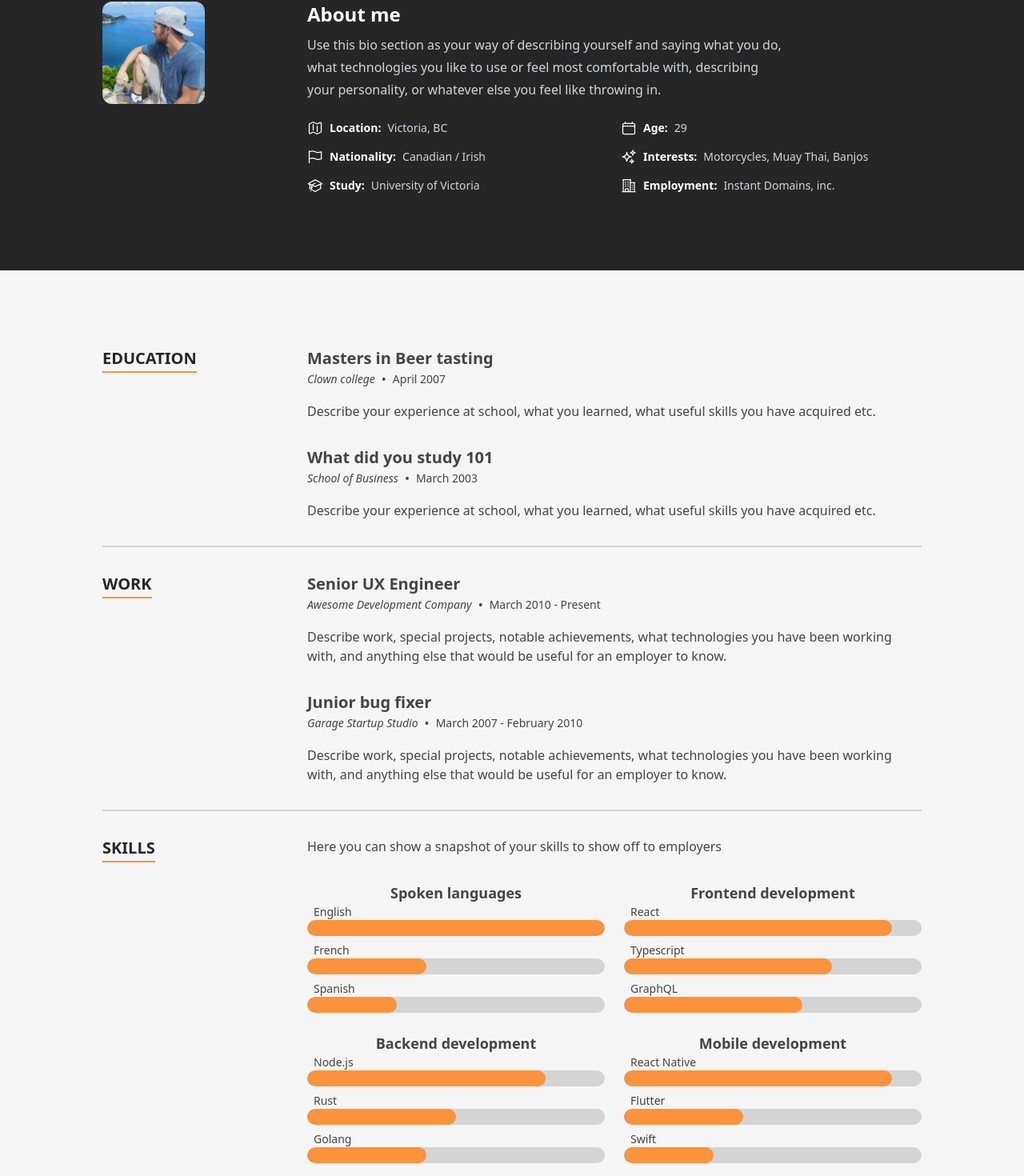
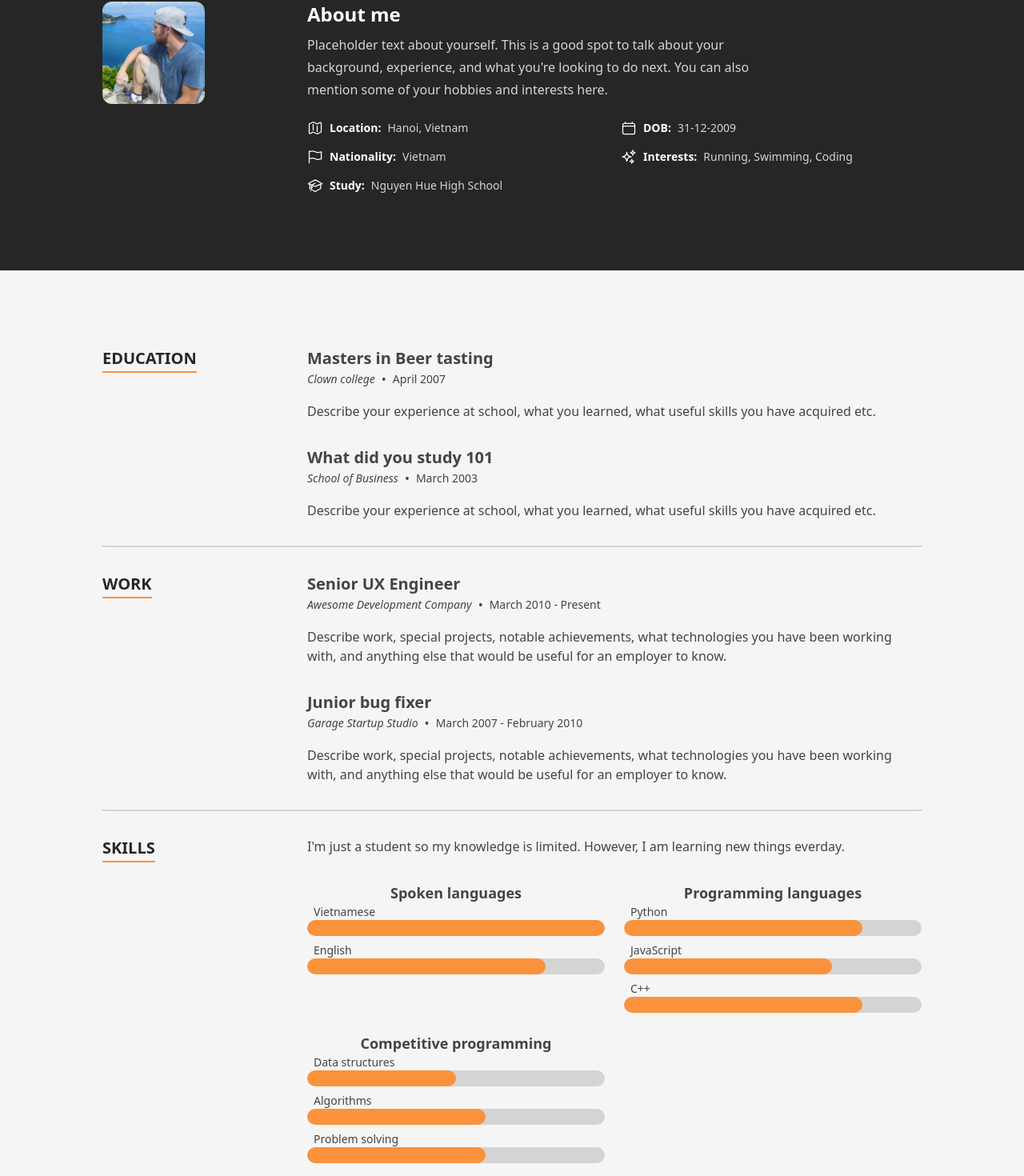
Before and after one commit to AKT311209/OnlineProfile, a Next.js app: page / in a window 1280 px wide. Shown: the part 894-2364 px from the top of the page at 80% size. Built offline with nearby package versions, Linux system fonts and the light colour scheme.

Commit message:
Remove FUNDING.yml, update package manager to Yarn, and modify personal information in Footer and Resume sections

```diff
--- a/package.json
+++ b/package.json
@@ -60,5 +60,6 @@
   },
   "resolutions": {
     "autoprefixer": "10.4.5"
-  }
+  },
+  "packageManager": "yarn@1.22.22+sha512.a6b2f7906b721bba3d67d4aff083df04dad64c399707841b7acf00f6b133b7ac24255f2652fa22ae3534329dc6180534e98d17432037ff6fd140556e2bb3137e"
 }
--- a/src/components/Sections/Footer.tsx
+++ b/src/components/Sections/Footer.tsx
@@ -22,13 +22,8 @@ const Footer: FC = memo(() => (
       <a
         className="-m-2 flex items-center gap-x-1 rounded-md p-2 ring-yellow focus:outline-none focus:ring-2"
         href="https://reactresume.com">
-        <BoltIcon className="h-5 w-5 text-yellow" />
-        <span>
-          Provided by <span className="text-white">React</span>
-          <span className="italic text-yellow">Resume</span>
-        </span>
       </a>
-      <span className="text-sm text-neutral-700">© Copyright {currentYear} Tim Baker</span>
+      <span className="text-sm text-neutral-700">© Copyright {currentYear} AKT311209</span>
     </div>
   </div>
 ));
--- a/src/components/Sections/Resume/index.tsx
+++ b/src/components/Sections/Resume/index.tsx
@@ -21,7 +21,7 @@ const Resume: FC = memo(() => {
           ))}
         </ResumeSection>
         <ResumeSection title="Skills">
-          <p className="pb-8">Here you can show a snapshot of your skills to show off to employers</p>
+          <p className="pb-8">I'm just a student so my knowledge is limited. However, I am learning new things everday.</p>
           <div className="grid grid-cols-1 gap-6 md:grid-cols-2">
             {skills.map((skillgroup, index) => (
               <SkillGroup key={`${skillgroup.name}-${index}`} skillGroup={skillgroup} />
--- a/src/data/data.tsx
+++ b/src/data/data.tsx
@@ -39,6 +39,7 @@ import {
   TestimonialSection,
   TimelineItem,
 } from './dataDef';
+import FacebookIcon from '../components/Icon/FacebookIcon';
 
 /**
  * Page meta data
@@ -69,7 +70,7 @@ export type SectionId = (typeof SectionId)[keyof typeof SectionId];
  */
 export const heroData: Hero = {
   imageSrc: heroImage,
-  name: `I'm Tim Baker.`,
+  name: `Hello, I'm Tran Anh Khoi.`,
   description: (
     <>
       <p className="prose-sm text-stone-200 sm:prose-base lg:prose-lg">
@@ -104,16 +105,13 @@ export const heroData: Hero = {
  */
 export const aboutData: About = {
   profileImageSrc: profilepic,
-  description: `Use this bio section as your way of describing yourself and saying what you do, what technologies you like
-  to use or feel most comfortable with, describing your personality, or whatever else you feel like throwing
-  in.`,
+  description: `Placeholder text about yourself. This is a good spot to talk about your background, experience, and what you're looking to do next. You can also mention some of your hobbies and interests here.`,
   aboutItems: [
-    {label: 'Location', text: 'Victoria, BC', Icon: MapIcon},
-    {label: 'Age', text: '29', Icon: CalendarIcon},
-    {label: 'Nationality', text: 'Canadian / Irish', Icon: FlagIcon},
-    {label: 'Interests', text: 'Motorcycles, Muay Thai, Banjos', Icon: SparklesIcon},
-    {label: 'Study', text: 'University of Victoria', Icon: AcademicCapIcon},
-    {label: 'Employment', text: 'Instant Domains, inc.', Icon: BuildingOffice2Icon},
+    {label: 'Location', text: 'Hanoi, Vietnam', Icon: MapIcon},
+    {label: 'DOB', text: '31-12-2009', Icon: CalendarIcon},
+    {label: 'Nationality', text: 'Vietnam', Icon: FlagIcon},
+    {label: 'Interests', text: 'Running, Swimming, Coding', Icon: SparklesIcon},
+    {label: 'Study', text: 'Nguyen Hue High School', Icon: AcademicCapIcon},
   ],
 };
 
@@ -125,69 +123,49 @@ export const skills: SkillGroup[] = [
     name: 'Spoken languages',
     skills: [
       {
-        name: 'English',
+        name: 'Vietnamese',
         level: 10,
       },
       {
-        name: 'French',
-        level: 4,
-      },
-      {
-        name: 'Spanish',
-        level: 3,
+        name: 'English',
+        level: 8,
       },
     ],
   },
   {
-    name: 'Frontend development',
+    name: 'Programming languages',
     skills: [
       {
-        name: 'React',
-        level: 9,
+        name: 'Python',
+        level: 8,
       },
       {
-        name: 'Typescript',
+        name: 'JavaScript',
         level: 7,
       },
       {
-        name: 'GraphQL',
-        level: 6,
+        name: 'C++',
+        level: 8,
       },
     ],
   },
   {
-    name: 'Backend development',
+    name: 'Competitive programming',
     skills: [
       {
-        name: 'Node.js',
-        level: 8,
-      },
-      {
-        name: 'Rust',
+        name: 'Data structures',
         level: 5,
       },
       {
-        name: 'Golang',
-        level: 4,
+        name: 'Algorithms',
+        level: 6,
+      },
+      {
+        name: 'Problem solving',
+        level: 6,
       },
     ],
-  },
-  {
-    name: 'Mobile development',
-    skills: [
-      {
-        name: 'React Native',
-        level: 9,
-      },
-      {
-        name: 'Flutter',
-        level: 4,
-      },
-      {
-        name: 'Swift',
-        level: 3,
-      },
-    ],
+
   },
 ];
 
@@ -365,8 +343,8 @@ export const contact: ContactSection = {
  * Social items
  */
 export const socialLinks: Social[] = [
-  {label: 'Github', Icon: GithubIcon, href: 'https://github.com/tbakerx'},
-  {label: 'Stack Overflow', Icon: StackOverflowIcon, href: 'https://stackoverflow.com/users/8553186/tim-baker'},
+  {label: 'Github', Icon: GithubIcon, href: 'https://github.com/AKT311209'},
+  {label: 'Facebook', Icon: FacebookIcon, href: 'https://www.facebook.com/akhoitran09/'},
   {label: 'LinkedIn', Icon: LinkedInIcon, href: 'https://www.linkedin.com/in/timbakerx/'},
   {label: 'Instagram', Icon: InstagramIcon, href: 'https://www.instagram.com/reactresume/'},
   {label: 'Twitter', Icon: TwitterIcon, href: 'https://twitter.com/TimBakerx'},
```
